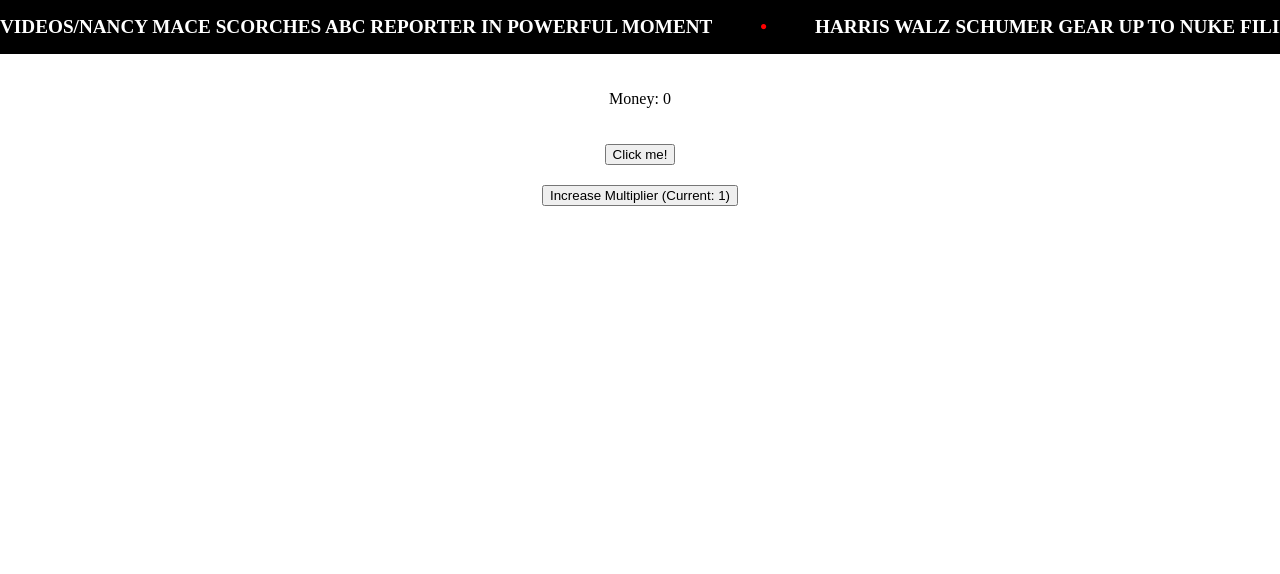
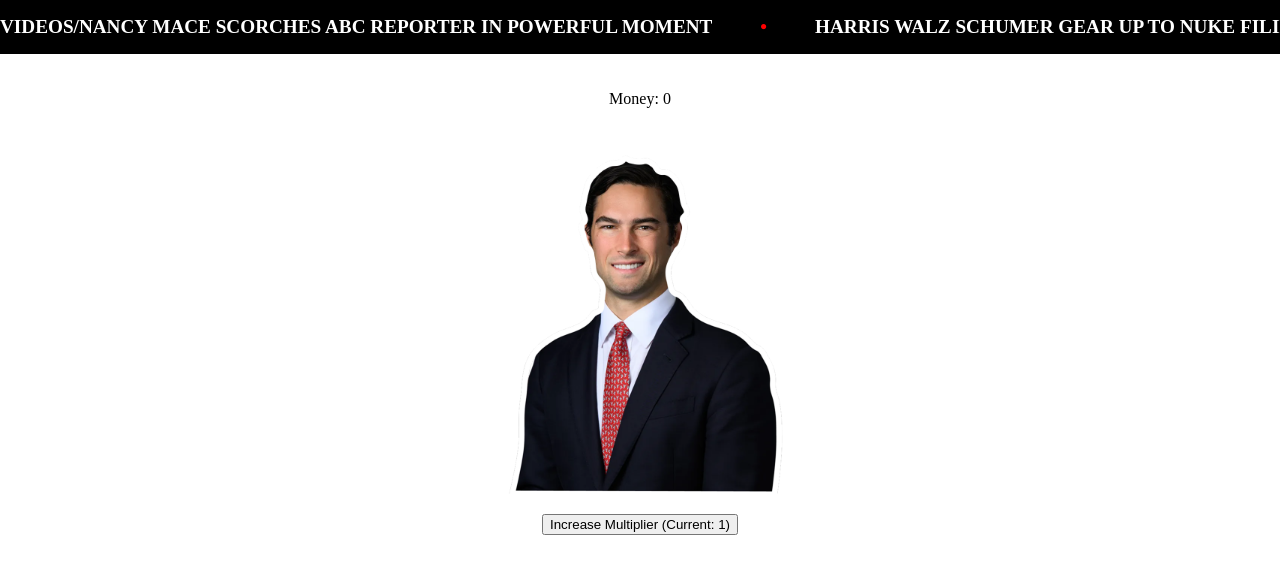
Before and after one commit to leviv/gill, a SvelteKit app: page / in a window 1280 px wide. Shown: the top 574 px of the page. Built offline with nearby package versions, Linux system fonts and the light colour scheme.

Commit message:
add animation

```diff
--- a/src/app.html
+++ b/src/app.html
@@ -3,6 +3,9 @@
 	<head>
 		<meta charset="utf-8" />
 		<meta name="viewport" content="width=device-width, initial-scale=1" />
+		<link rel="preconnect" href="https://fonts.googleapis.com">
+		<link rel="preconnect" href="https://fonts.gstatic.com" crossorigin>
+		<link href="https://fonts.googleapis.com/css2?family=Bangers&family=Caveat:wght@400..700&display=swap" rel="stylesheet">
 		%sveltekit.head%
 	</head>
 	<body data-sveltekit-preload-data="hover">
--- /dev/null
+++ b/src/components/Button.svelte
@@ -0,0 +1,232 @@
+<script lang="ts">
+	import type { Snippet } from 'svelte';
+	import { spring } from 'svelte/motion';
+
+	interface Props {
+		onclick?: () => void;
+		children?: Snippet;
+	}
+
+	let { onclick }: Props = $props();
+
+	// Spring animations for natural, bouncy motion
+	const topRotation = spring(0, { stiffness: 0.3, damping: 0.4 });
+	const topY = spring(0, { stiffness: 0.3, damping: 0.4 });
+	const topScale = spring(1, { stiffness: 0.3, damping: 0.4 });
+	const bottomShake = spring(0, { stiffness: 0.5, damping: 0.3 });
+	const bottomRotation = spring(0, { stiffness: 0.5, damping: 0.3 });
+
+	let isAnimating = false;
+
+	// Blah bubble state
+	interface BlahBubble {
+		id: number;
+		x: number;
+		y: number;
+		rotation: number;
+	}
+
+	let blahBubbles = $state<BlahBubble[]>([]);
+	let blahIdCounter = 0;
+
+	function handleClick() {
+		// Random rotation between -8 and 8 degrees
+		const randomRotation = (Math.random() - 0.5) * 16;
+		const randomBottomRotation = (Math.random() - 0.5) * 4; // Small rotation for bottom
+
+		// Lift top up, rotate, and scale up
+		topRotation.set(randomRotation);
+		topY.set(-20);
+		topScale.set(1.1);
+
+		// Create a new "blah" bubble
+		createBlahBubble();
+
+		// Slam down after a short delay
+		setTimeout(() => {
+			topRotation.set(0);
+			topY.set(0);
+			topScale.set(1);
+
+			// Shake both parts on impact with rotation
+			bottomShake.set(3);
+			bottomRotation.set(randomBottomRotation);
+			setTimeout(() => {
+				bottomShake.set(-2);
+				bottomRotation.set(-randomBottomRotation * 0.5);
+				setTimeout(() => {
+					bottomShake.set(0);
+					bottomRotation.set(0);
+				}, 100);
+			}, 100);
+		}, 150);
+
+		onclick?.();
+	}
+
+	function createBlahBubble() {
+		const id = blahIdCounter++;
+		const bubble: BlahBubble = {
+			id,
+			x: 0,
+			y: 0,
+			rotation: 0
+		};
+
+		blahBubbles = [...blahBubbles, bubble];
+
+		// Animate the bubble
+		animateBlahBubble(id);
+	}
+
+	function animateBlahBubble(id: number) {
+		const duration = 6000; // 6 seconds to drift off screen (3x slower)
+		const startTime = Date.now();
+		const startX = 20; // Start immediately to the right
+		const endX = window.innerWidth; // Drift off to the right edge of screen
+		const startYOffset = -50 + (Math.random() - 0.5) * 50; // Start 50px higher with ±25px random variation
+
+		// Random bobbing parameters
+		const bobAmplitude = 15 + Math.random() * 20;
+		const bobFrequency = 2 + Math.random() * 3;
+
+		function animate() {
+			const elapsed = Date.now() - startTime;
+			const progress = Math.min(elapsed / duration, 1);
+
+			const bubbleIndex = blahBubbles.findIndex((b) => b.id === id);
+			if (bubbleIndex === -1) return;
+
+			// Linear movement for immediate drift
+			const x = startX + (endX - startX) * progress;
+			const y = startYOffset + Math.sin(progress * Math.PI * bobFrequency) * bobAmplitude;
+			const rotation = Math.sin(progress * Math.PI * bobFrequency * 1.5) * 10;
+
+			// Update bubble
+			blahBubbles[bubbleIndex] = {
+				...blahBubbles[bubbleIndex],
+				x,
+				y,
+				rotation
+			};
+			blahBubbles = [...blahBubbles]; // Trigger reactivity
+
+			if (progress < 1) {
+				requestAnimationFrame(animate);
+			} else {
+				// Remove bubble after animation
+				blahBubbles = blahBubbles.filter((b) => b.id !== id);
+			}
+		}
+
+		requestAnimationFrame(animate);
+	}
+</script>
+
+<button onclick={handleClick}>
+	<div class="button-container">
+		<img
+			src="headshot_top.png"
+			alt="Brandon Gill Headshot"
+			class="top"
+			style="transform: translateY({$topY}px) rotate({$topRotation}deg) scale({$topScale});"
+		/>
+
+		<!-- Blah bubbles -->
+		<div class="blah-container">
+			{#each blahBubbles as bubble (bubble.id)}
+				<div
+					class="blah-wrapper"
+					style="transform: translate({bubble.x}px, {bubble.y}px) rotate({bubble.rotation}deg);"
+				>
+					<div class="blah">blah</div>
+				</div>
+			{/each}
+		</div>
+
+		<img
+			src="headshot_bottom.png"
+			alt="Brandon Gill Headshot"
+			class="bottom"
+			style="transform: translateX({$bottomShake}px) rotate({$bottomRotation}deg);"
+		/>
+	</div>
+</button>
+
+<style>
+	button {
+		background-color: white;
+		border: none;
+		cursor: pointer;
+		padding: 0;
+		position: relative;
+		overflow: visible;
+	}
+
+	.button-container {
+		display: flex;
+		flex-direction: column;
+		width: 300px;
+		position: relative;
+	}
+
+	.button-container img {
+		width: 100%;
+		object-fit: cover;
+		display: block;
+	}
+
+	.top {
+		transform-origin: bottom center;
+		z-index: 2;
+		position: relative;
+	}
+
+	.bottom {
+		z-index: 1;
+		position: relative;
+	}
+
+	.blah-container {
+		position: absolute;
+		top: 50%;
+		left: 100%;
+		transform: translateY(-50%);
+		z-index: 3;
+		pointer-events: none;
+		width: 0;
+		height: 0;
+	}
+
+	.blah-wrapper {
+		position: absolute;
+		left: 0;
+		top: 0;
+	}
+
+	.blah {
+		font-family: 'Bangers', cursive;
+		font-size: 42px;
+		font-weight: 400;
+		color: #333;
+		white-space: nowrap;
+		text-shadow: 2px 2px 4px rgba(0, 0, 0, 0.3);
+		animation: shake 0.1s infinite;
+	}
+
+	@keyframes shake {
+		0%,
+		100% {
+			transform: translate(0, 0);
+		}
+		25% {
+			transform: translate(1px, 1px);
+		}
+		50% {
+			transform: translate(-1px, 0px);
+		}
+		75% {
+			transform: translate(0px, -1px);
+		}
+	}
+</style>
--- a/src/routes/+page.svelte
+++ b/src/routes/+page.svelte
@@ -1,5 +1,6 @@
 <script lang="ts">
 	import Marquee from '../components/Marquee.svelte';
+	import Button from '../components/Button.svelte';
 
 	let money = 0;
 	let currentMultiplier = 1;
@@ -18,7 +19,7 @@
 <div class="container">
 	<p>Money: {money}</p>
 
-	<button on:click={handleClick}> Click me! </button>
+	<Button onclick={handleClick} />
 
 	<button on:click={increaseMultiplier}>
 		Increase Multiplier (Current: {currentMultiplier})
@@ -28,6 +29,7 @@
 <style>
 	:global(body) {
 		margin: 0;
+		overflow: hidden;
 	}
 
 	.container {
```
Also changed, not shown: static/headshot_bottom.png, static/headshot_top.png.
